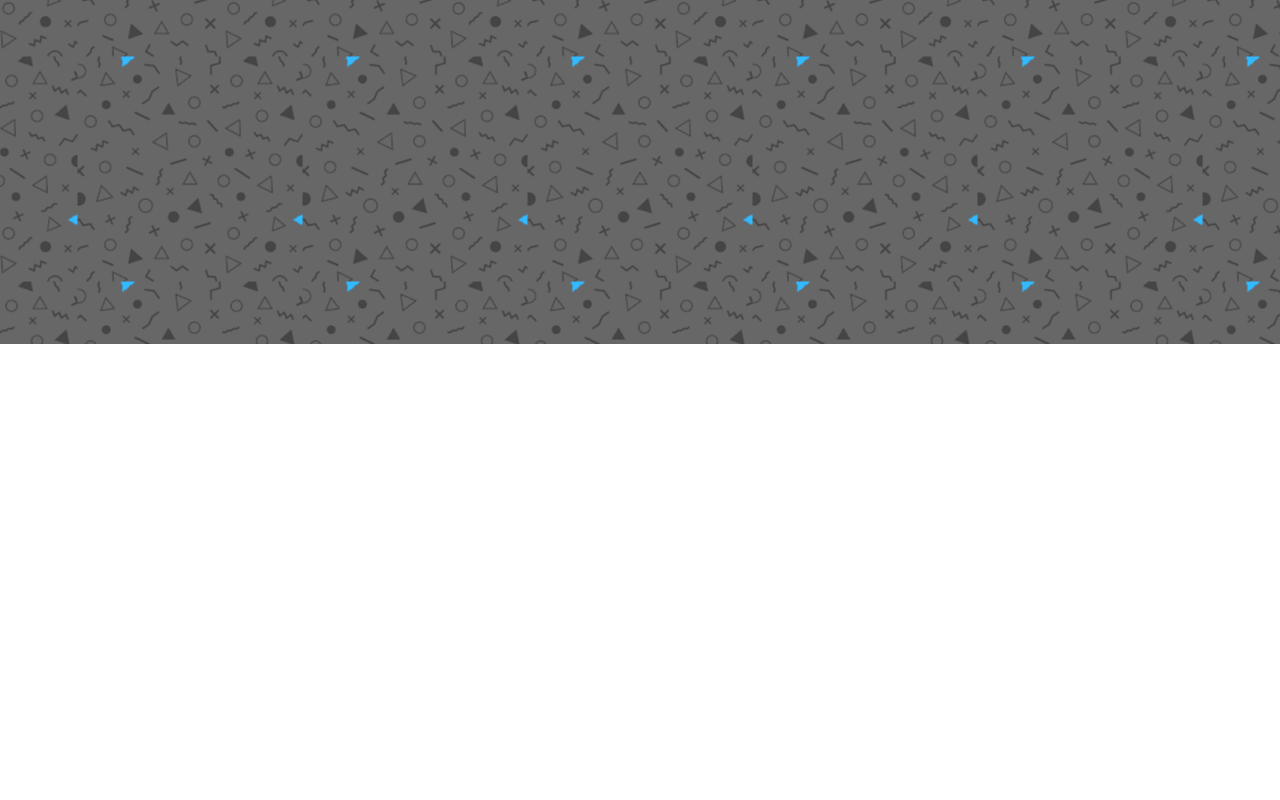
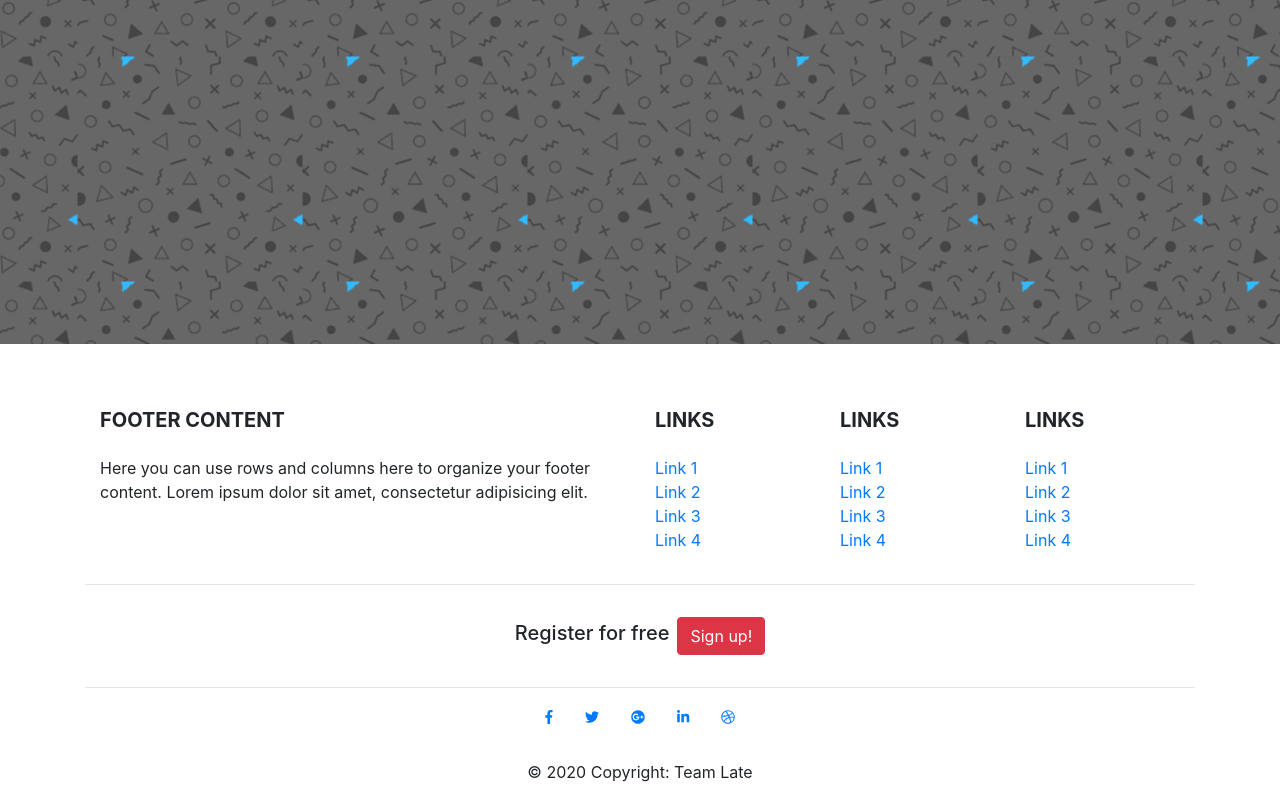
Before and after one commit to Bite-Body/bitebody-front-end, a React (Create React App) app: page / in a window 1280 px wide. Shown: the part 522-1322 px from the top of the page. Before the commit the page ends 866 px from the top, so only its background shows below. Built offline with nearby package versions, Linux system fonts and the light colour scheme.

Commit message:
Updated with template footer

```diff
--- a/package.json
+++ b/package.json
@@ -7,6 +7,7 @@
     "@testing-library/react": "^9.4.0",
     "@testing-library/user-event": "^7.2.1",
     "bootstrap": "^4.4.1",
+    "mdbreact": "^4.25.0",
     "react": "^16.12.0",
     "react-dom": "^16.12.0",
     "react-router-dom": "^5.1.2",
--- a/src/App.js
+++ b/src/App.js
@@ -3,6 +3,7 @@ import { BrowserRouter as Router, Route, Switch, Redirect } from 'react-router-d
 
 import Navbar from './components/Navbar'
 import Landing from './components/Landing'
+import Footer from './components/Footer'
 import FourOhFour from './components/404'
 
 class App extends Component {
@@ -17,6 +18,7 @@ class App extends Component {
             <Route path="*" component={FourOhFour} />
             <Redirect from="*" to="/404" />
           </Switch>
+          <Footer/>
         </div>
       </Router>
     )
--- /dev/null
+++ b/src/components/Footer.js
@@ -0,0 +1,135 @@
+import React from "react";
+import { MDBCol, MDBContainer, MDBRow, MDBFooter } from "mdbreact";
+
+const FooterPagePro = () => {
+  return (
+    <div className="container">
+    <MDBFooter color="stylish-color-dark" className="page-footer font-small pt-4 mt-4">
+      <MDBContainer fluid className="text-center text-md-left">
+        <MDBRow>
+          <MDBCol md="6">
+            <h5 className="text-uppercase mb-4 mt-3 font-weight-bold">
+              Footer Content
+            </h5>
+            <p>
+              Here you can use rows and columns here to organize your footer
+              content. Lorem ipsum dolor sit amet, consectetur adipisicing
+              elit.
+            </p>
+          </MDBCol>
+          <hr className="clearfix w-100 d-md-none" />
+          <MDBCol md="2">
+            <h5 className="text-uppercase mb-4 mt-3 font-weight-bold">
+              Links
+            </h5>
+            <ul className="list-unstyled">
+              <li>
+                <a href="#!">Link 1</a>
+              </li>
+              <li>
+                <a href="#!">Link 2</a>
+              </li>
+              <li>
+                <a href="#!">Link 3</a>
+              </li>
+              <li>
+                <a href="#!">Link 4</a>
+              </li>
+            </ul>
+          </MDBCol>
+          <hr className="clearfix w-100 d-md-none" />
+          <MDBCol md="2">
+            <h5 className="text-uppercase mb-4 mt-3 font-weight-bold">
+              Links
+            </h5>
+            <ul className="list-unstyled">
+              <li>
+                <a href="#!">Link 1</a>
+              </li>
+              <li>
+                <a href="#!">Link 2</a>
+              </li>
+              <li>
+                <a href="#!">Link 3</a>
+              </li>
+              <li>
+                <a href="#!">Link 4</a>
+              </li>
+            </ul>
+          </MDBCol>
+          <hr className="clearfix w-100 d-md-none" />
+          <MDBCol md="2">
+            <h5 className="text-uppercase mb-4 mt-3 font-weight-bold">
+              Links
+            </h5>
+            <ul className="list-unstyled">
+              <li>
+                <a href="#!">Link 1</a>
+              </li>
+              <li>
+                <a href="#!">Link 2</a>
+              </li>
+              <li>
+                <a href="#!">Link 3</a>
+              </li>
+              <li>
+                <a href="#!">Link 4</a>
+              </li>
+            </ul>
+          </MDBCol>
+        </MDBRow>
+      </MDBContainer>
+      <hr />
+      <div className="text-center py-3">
+        <ul className="list-unstyled list-inline mb-0">
+          <li className="list-inline-item">
+            <h5 className="mb-1">Register for free</h5>
+          </li>
+          <li className="list-inline-item">
+            <a href="#!" className="btn btn-danger btn-rounded">
+              Sign up!
+            </a>
+          </li>
+        </ul>
+      </div>
+      <hr />
+      <div className="text-center">
+        <ul className="list-unstyled list-inline">
+          <li className="list-inline-item">
+            <a href="/" className="btn-floating btn-sm btn-fb mx-1">
+              <i className="fab fa-facebook-f"> </i>
+            </a>
+          </li>
+          <li className="list-inline-item">
+            <a href="/" className="btn-floating btn-sm btn-tw mx-1">
+              <i className="fab fa-twitter"> </i>
+            </a>
+          </li>
+          <li className="list-inline-item">
+            <a href="/" className="btn-floating btn-sm btn-gplus mx-1">
+              <i className="fab fa-google-plus"> </i>
+            </a>
+          </li>
+          <li className="list-inline-item">
+            <a href="/" className="btn-floating btn-sm btn-li mx-1">
+              <i className="fab fa-linkedin-in"> </i>
+            </a>
+          </li>
+          <li className="list-inline-item">
+            <a href="/" className="btn-floating btn-sm btn-dribbble mx-1">
+              <i className="fab fa-dribbble"> </i>
+            </a>
+          </li>
+        </ul>
+      </div>
+      <div className="footer-copyright text-center py-3">
+        <MDBContainer fluid>
+          &copy; {new Date().getFullYear()} Copyright: Team Late
+        </MDBContainer>
+      </div>
+    </MDBFooter>
+    </div>
+  );
+}
+
+export default FooterPagePro;
```
Also changed, not shown: 1 other file (tests, documents, lock files or other folders).
